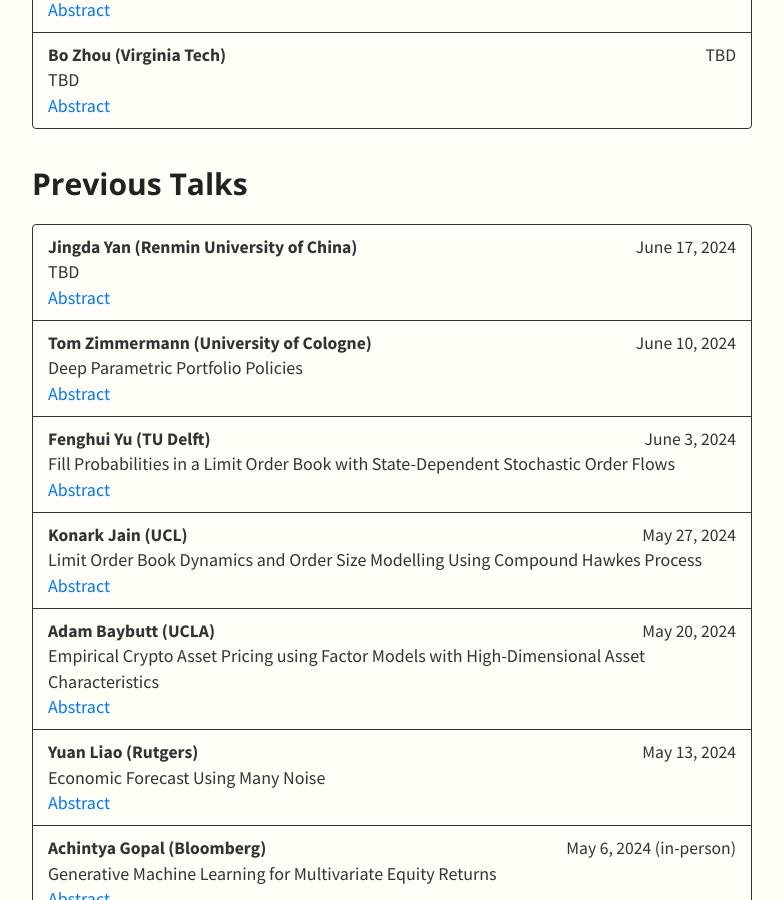
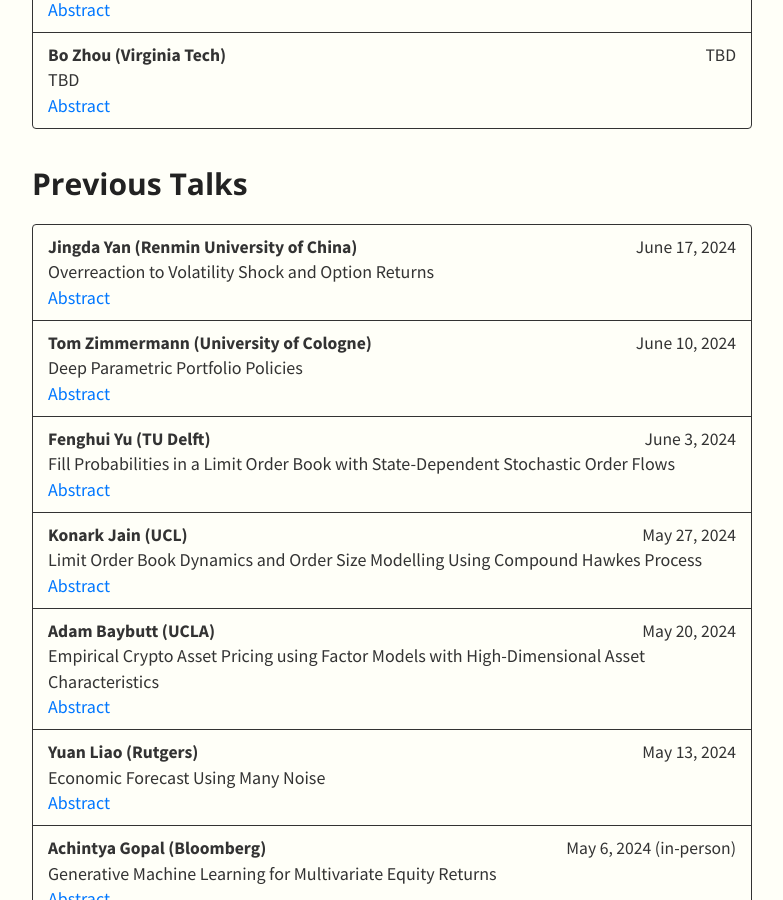
Before and after one commit to SML-Fin/SML-Fin.github.io, a Jekyll site: the page built from index.md, in a window 1280 px wide and 900 px high, scrolled down 750 px. Shown: the whole window, without its empty margins (248-1031 px from the left). Built offline with Jekyll 4.4.1, drawn with Linux system fonts in a browser that asks for light colours; nearby versions of some CDN libraries; our own code applies the rules of GitHub Pages for plain Markdown files.

Commit message:
Update talks.yml

```diff
--- a/_data/talks.yml
+++ b/_data/talks.yml
@@ -17,8 +17,8 @@
   members:
     - speaker: Jingda Yan (Renmin University of China)
       date: June 17, 2024
-      title: TBD
-      abstract: TBD
+      title: Overreaction to Volatility Shock and Option Returns
+      abstract: I investigate how investors react to volatility shock in stock options market. In sharp contrast to the underreaction in the aggregate, investors overreact to less persistent idiosyncratic volatility shock in stock options market. Straddles written on stocks with large increases in volatility innovations underperform those with large decreases in volatility innovations by 5.30% per month. Consistent with the overreaction interpretation, higher idiosyncratic volatility shocks predict higher realized variance risk premiums. Moreover, the return predictability result is stronger for straddles written on stocks with earnings announcement during the holding period or dominated by unsophisticated investors. In response to this overreaction induced demand pressure, market makers charge higher premiums and bid-ask spreads as compensations for the increased market making risk. I also rule out the hedging alternative.
     - speaker: Tom Zimmermann (University of Cologne)
       date: June 10, 2024
       title: Deep Parametric Portfolio Policies
```
